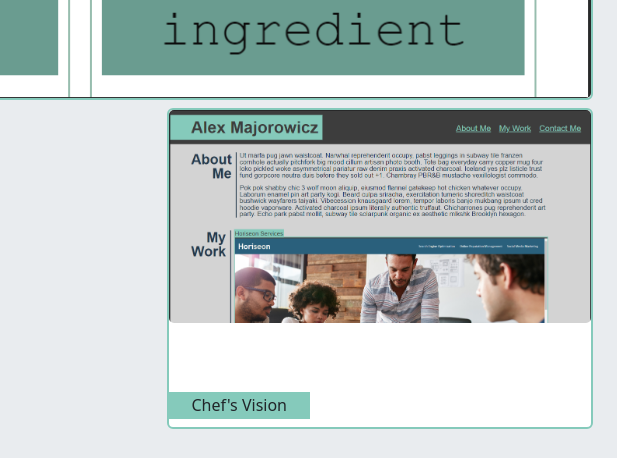
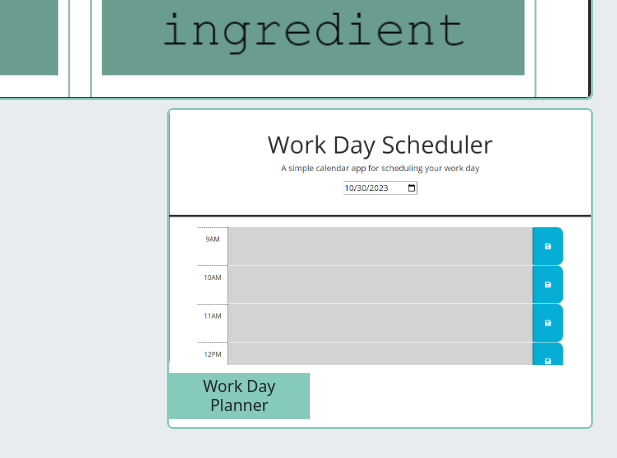
Before and after one commit to Denitrix/Module-2-Challenge, a plain HTML site: page index.html in a window 1280 px wide. Shown: the part 722-1180 px from the top of the page, 663-1280 px from the left. Drawn offline with nearby package versions, Linux system fonts and the light colour scheme.

Commit message:
add workday scheduler to portfolio

```diff
--- a/index.html
+++ b/index.html
@@ -114,13 +114,13 @@
               class="text-dark text-decoration-none"
             >
               <img
-                src="./assets/images/screenshot2.png"
-                alt="Chef's Vision Screenshot"
+                src="./assets/images/05-third-party-apis.png"
+                alt="Planner Screenshot"
                 class="card-img"
               />
               <div class="d-flex card-img-overlay p-0 align-items-end">
                 <h6 class="card-title bg-secondary p-1 my-2 col-4 text-center">
-                  Chef's Vision
+                  Work Day Planner
                 </h6>
               </div>
             </a>
```
Also changed, not shown: assets/images/05-third-party-apis.png (added).
